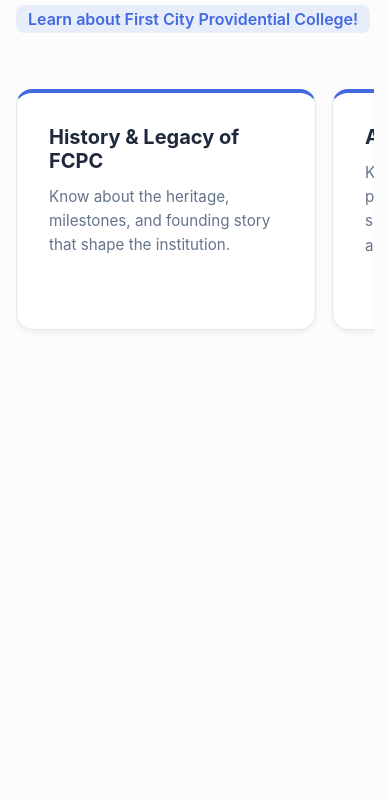
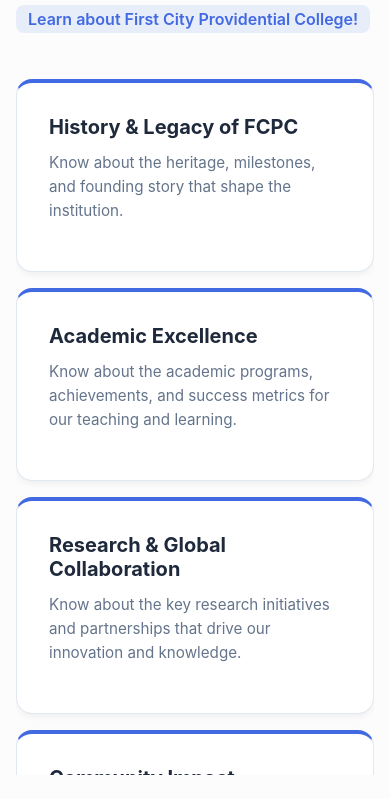
Before and after one commit to first-aicitizen/Uno, a plain HTML site: page index.html in a window 390 px wide. Shown: the part 109-908 px from the top of the page. Before the commit the page ends 844 px from the top, so only its background shows below. Drawn offline with Linux system fonts and the light colour scheme.

Commit message:
Update design.css
updated the scrolling feature to be vertical rather horizontal 😔

```diff
--- a/design.css
+++ b/design.css
@@ -90,36 +90,28 @@ body {
 }
 
 @media (max-width: 768px) {
-  .cards {
-    display: grid;
-    grid-auto-flow: column;
-    grid-auto-columns: 85%;
-    gap: 16px;
-    margin-top: 40px;
-
-    overflow-x: auto;
-    overscroll-behavior-x: contain;
-    scroll-snap-type: x mandatory;
-
-    scrollbar-width: none;
-    padding-bottom: 20px;
+  body {
+    overflow: hidden;
   }
 
-  .cards::-webkit-scrollbar {
-    display: none;
-  }
-
-  .card {
-    scroll-snap-align: center;
-  }
-}
-
-@media (max-width: 768px) {
   .dashboard {
     padding: 40px 16px;
+    height: 100vh;
+    display: flex;
+    flex-direction: column;
   }
 
   .dashboard h1 {
     font-size: 2.2rem;
   }
+
+  .cards {
+    grid-template-columns: 1fr;
+    grid-auto-flow: row;
+    gap: 16px;
+    margin-top: 30px;
+    overflow-y: auto;
+    flex-grow: 1;
+    padding-bottom: 40px;
+  }
 }
```
